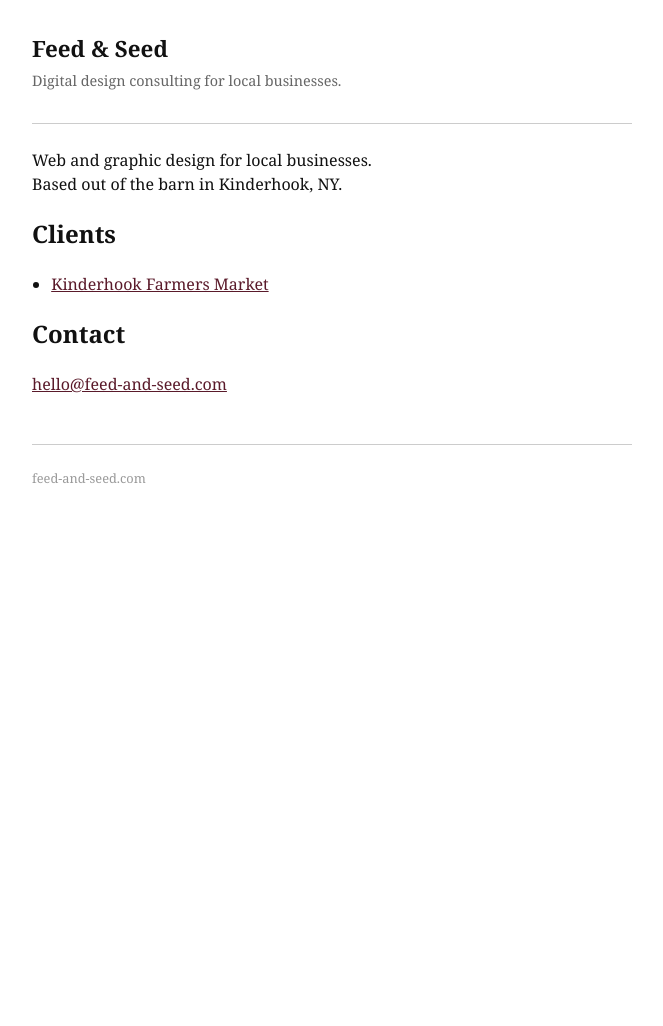
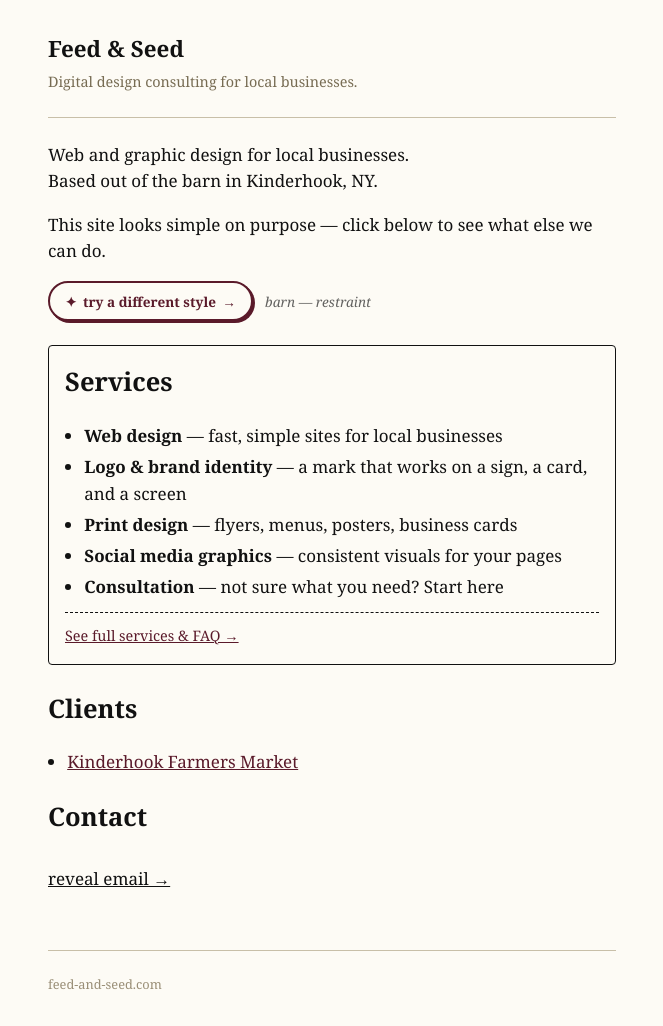
Before and after one commit to harmonicsystems/feed-and-seed, a Jekyll site: the page built from index.md, in a window 1280 px wide. Shown: the whole page, without its empty margins (308-971 px from the left). Built offline with Jekyll 4.4.1, drawn with Linux system fonts in a browser that asks for light colours; before the commit the page ends 900 px from its top, so only the background shows below that.

Commit message:
Add interactive theme switcher, services page, and obfuscated email contact
The studio site is now its own portfolio: a "try a different style" button
cycles through five complete design systems (barn / swiss / terminal /
zine / almanac), each demonstrating a distinct design principle. Theme
choice persists across pages via localStorage with no flash on reload.

Adds a static services card on the home page (always visible, themed via
each palette's H2 treatment) and a dedicated services & FAQ page. Email
addresses are assembled in JS from data attributes on click so the
mailto target never appears in the static HTML for scrapers.

Includes a Gemfile pinned to Jekyll 4.3 for local preview.

Co-Authored-By: Claude Opus 4.7 (1M context) <noreply@anthropic.com>

```diff
--- /dev/null
+++ b/Gemfile
@@ -0,0 +1,4 @@
+source "https://rubygems.org"
+
+gem "jekyll", "~> 4.3"
+gem "webrick", "~> 1.8"
--- a/_layouts/default.html
+++ b/_layouts/default.html
@@ -1,42 +1,86 @@
 <!DOCTYPE html>
-<html lang="en">
+<html lang="en" data-theme="barn">
 <head>
   <meta charset="utf-8">
   <meta name="viewport" content="width=device-width, initial-scale=1">
   <title>{{ page.title | default: site.title }}</title>
   <meta name="description" content="{{ site.description }}">
-  <style>
-    body {
-      font-family: Georgia, serif;
-      max-width: 600px;
-      margin: 2rem auto;
-      padding: 0 1rem;
-      background: #fff;
-      color: #111;
-      line-height: 1.5;
-    }
-    a { color: #5a1a2a; }
-    a:visited { color: #3a0a1a; }
-    h1 { font-size: 1.4rem; margin-bottom: 0.25rem; }
-    hr { border: none; border-top: 1px solid #ccc; margin: 1.5rem 0; }
-    .site-header { margin-bottom: 2rem; }
-    .site-header a { text-decoration: none; color: #111; }
-    .site-header p { margin: 0; font-size: 0.9rem; color: #666; }
-    ul { padding-left: 1.2rem; }
-    li { margin-bottom: 0.3rem; }
-    .footer { margin-top: 3rem; font-size: 0.8rem; color: #999; }
-  </style>
+  <link rel="stylesheet" href="{{ '/assets/style.css' | relative_url }}">
+  <script>
+    // Apply saved theme before paint to avoid flash
+    (function() {
+      try {
+        var t = localStorage.getItem('fs-theme');
+        if (t) document.documentElement.setAttribute('data-theme', t);
+      } catch (e) {}
+    })();
+  </script>
 </head>
 <body>
   <div class="site-header">
-    <h1><a href="/">Feed &amp; Seed</a></h1>
+    <h1><a href="{{ '/' | relative_url }}">Feed &amp; Seed</a></h1>
     <p>{{ site.description }}</p>
   </div>
   <hr>
-  {{ content }}
+  <main>
+    {{ content }}
+  </main>
   <div class="footer">
     <hr>
-    feed-and-seed.com
+    <div>feed-and-seed.com</div>
   </div>
+  <script>
+    (function() {
+      var themes = [
+        { id: 'barn',     label: 'barn — restraint' },
+        { id: 'swiss',    label: 'swiss — grid & hierarchy' },
+        { id: 'terminal', label: 'terminal — information density' },
+        { id: 'zine',     label: 'zine — cut & paste' },
+        { id: 'almanac',  label: 'almanac — botanical calm' }
+      ];
+      var root = document.documentElement;
+      var btn = document.getElementById('theme-cycle');
+      var label = document.getElementById('theme-label');
+
+      function currentIndex() {
+        var cur = root.getAttribute('data-theme') || 'barn';
+        for (var i = 0; i < themes.length; i++) if (themes[i].id === cur) return i;
+        return 0;
+      }
+      function render() {
+        label.textContent = themes[currentIndex()].label;
+      }
+      btn.addEventListener('click', function() {
+        var next = themes[(currentIndex() + 1) % themes.length];
+        root.setAttribute('data-theme', next.id);
+        try { localStorage.setItem('fs-theme', next.id); } catch (e) {}
+        // brief spin flourish
+        btn.classList.add('is-clicked');
+        setTimeout(function() { btn.classList.remove('is-clicked'); }, 450);
+        render();
+      });
+      render();
+    })();
+
+    // Email reveal — addresses are assembled from data attrs so
+    // they never appear in the static HTML for scrapers.
+    (function() {
+      var buttons = document.querySelectorAll('.reveal-email');
+      Array.prototype.forEach.call(buttons, function(b) {
+        b.addEventListener('click', function() {
+          var u = b.getAttribute('data-u');
+          var d = b.getAttribute('data-d');
+          if (!u || !d) return;
+          var addr = u + '@' + d;
+          // Replace button with a real link so the user can copy or click again
+          var a = document.createElement('a');
+          a.href = 'mailto:' + addr;
+          a.textContent = addr;
+          b.parentNode.replaceChild(a, b);
+          a.click();
+        });
+      });
+    })();
+  </script>
 </body>
 </html>
--- /dev/null
+++ b/assets/style.css
@@ -0,0 +1,553 @@
+/* ============================================================
+   Feed & Seed — themed stylesheet
+   Each theme is a full design system applied via [data-theme]
+   on <html>. Same markup, different clothing.
+   All themes are mobile-first; desktop layouts kick in at >=720px.
+   ============================================================ */
+
+/* ---------- shared reset ---------- */
+*, *::before, *::after { box-sizing: border-box; }
+html, body { margin: 0; padding: 0; }
+img { max-width: 100%; height: auto; display: block; }
+
+/* ---------- theme switcher UI (shared chrome) ---------- */
+/* ---------- inline theme switcher (shared chrome, themed below) ---------- */
+.theme-bar {
+  display: flex;
+  flex-wrap: wrap;
+  gap: 0.5rem 0.75rem;
+  align-items: center;
+  margin: 0.5rem 0 1.5rem;
+  font-size: 0.85rem;
+}
+.theme-cycle {
+  --tc-bg: #111;
+  --tc-fg: #fff;
+  --tc-border: #111;
+  display: inline-flex;
+  align-items: center;
+  gap: 0.4rem;
+  background: var(--tc-bg);
+  color: var(--tc-fg);
+  border: 2px solid var(--tc-border);
+  border-radius: 999px;
+  padding: 0.45rem 0.95rem;
+  font: inherit;
+  font-size: 0.85rem;
+  font-weight: 600;
+  cursor: pointer;
+  min-height: 40px;
+  transition: transform 120ms ease, box-shadow 120ms ease, background 120ms ease;
+  box-shadow: 2px 2px 0 var(--tc-border);
+}
+.theme-cycle:hover {
+  transform: translate(-1px, -1px);
+  box-shadow: 4px 4px 0 var(--tc-border);
+}
+.theme-cycle:active {
+  transform: translate(1px, 1px);
+  box-shadow: 0 0 0 var(--tc-border);
+}
+.theme-cycle-icon {
+  display: inline-block;
+  transition: transform 400ms ease;
+}
+.theme-cycle:hover .theme-cycle-icon { transform: rotate(120deg); }
+.theme-cycle.is-clicked .theme-cycle-icon { transform: rotate(360deg); }
+.theme-cycle-arrow { transition: transform 200ms ease; }
+.theme-cycle:hover .theme-cycle-arrow { transform: translateX(3px); }
+.theme-label {
+  opacity: 0.65;
+  font-style: italic;
+}
+
+/* Headings own their styling — links inside inherit, no double-decoration */
+h1 a, h2 a, h3 a {
+  color: inherit !important;
+  background: none !important;
+  border-bottom: none !important;
+  text-decoration: none;
+  padding: 0;
+}
+h1 a:hover, h2 a:hover, h3 a:hover { text-decoration: underline; }
+
+/* Reveal-email button: looks like an inline link button. JS swaps it
+   for a real <a href="mailto:..."> on click so addresses never appear
+   in the static HTML for scrapers. */
+.reveal-email {
+  background: none;
+  border: none;
+  padding: 0;
+  margin: 0;
+  font: inherit;
+  color: inherit;
+  text-decoration: underline;
+  cursor: pointer;
+  min-height: 44px;
+}
+.reveal-email:hover { opacity: 0.75; }
+
+/* Card — static container with heading + content, themed per palette */
+.card {
+  margin: 1.5rem 0;
+  padding: 0.25rem 1rem 1rem;
+  border: 1px solid currentColor;
+  border-radius: 4px;
+}
+.card > h2:first-child { margin-top: 0.75rem; }
+.card > ul { margin: 0.5rem 0 0.75rem; }
+.card > .card-link {
+  margin: 0.75rem 0 0;
+  padding-top: 0.75rem;
+  border-top: 1px dashed currentColor;
+  font-size: 0.9rem;
+}
+@media (prefers-reduced-motion: reduce) {
+  .theme-cycle, .theme-cycle-icon, .theme-cycle-arrow { transition: none; }
+  .theme-cycle:hover { transform: none; }
+}
+
+/* ============================================================
+   THEME: BARN (default) — restraint, text-first, utility
+   Inspired by the weathered white clapboard + burgundy doors
+   ============================================================ */
+[data-theme="barn"] body,
+body {
+  font-family: Georgia, "Times New Roman", serif;
+  max-width: 600px;
+  margin: 0 auto;
+  padding: 1.5rem 1.25rem 2rem;
+  background: #fdfbf5;
+  color: #111;
+  line-height: 1.55;
+  font-size: 17px;
+}
+[data-theme="barn"] a, body a { color: #5a1a2a; }
+[data-theme="barn"] a:visited, body a:visited { color: #3a0a1a; }
+[data-theme="barn"] h1 { font-size: 1.4rem; margin-bottom: 0.25rem; }
+[data-theme="barn"] hr { border: none; border-top: 1px solid #c8bfa8; margin: 1.5rem 0; }
+[data-theme="barn"] .site-header { margin-bottom: 1.5rem; }
+[data-theme="barn"] .site-header a { text-decoration: none; color: #111; }
+[data-theme="barn"] .site-header p { margin: 0; font-size: 0.9rem; color: #776c53; }
+[data-theme="barn"] ul { padding-left: 1.2rem; }
+[data-theme="barn"] li { margin-bottom: 0.3rem; }
+[data-theme="barn"] .footer { margin-top: 3rem; font-size: 0.8rem; color: #998e76; }
+[data-theme="barn"] .theme-cycle {
+  --tc-bg: #fdfbf5;
+  --tc-fg: #5a1a2a;
+  --tc-border: #5a1a2a;
+}
+[data-theme="barn"] .theme-cycle:hover { background: #5a1a2a; color: #fdfbf5; }
+
+@media (min-width: 720px) {
+  [data-theme="barn"] body, body {
+    margin: 2rem auto;
+    padding: 0 1rem;
+  }
+}
+
+/* ============================================================
+   THEME: SWISS — grid, hierarchy, typographic discipline
+   Mobile: stacked, wordmark on top. Desktop: 12-col grid.
+   ============================================================ */
+[data-theme="swiss"] body {
+  font-family: "Helvetica Neue", Helvetica, Arial, sans-serif;
+  font-weight: 400;
+  max-width: none;
+  margin: 0;
+  padding: 1.5rem 1.25rem 2rem;
+  background: #fff;
+  color: #000;
+  line-height: 1.3;
+  font-size: 16px;
+}
+[data-theme="swiss"] .site-header {
+  border-top: 4px solid #000;
+  padding-top: 0.75rem;
+  margin-bottom: 2rem;
+}
+[data-theme="swiss"] .site-header h1 {
+  font-size: clamp(2rem, 9vw, 4rem);
+  font-weight: 700;
+  letter-spacing: -0.02em;
+  margin: 0 0 0.5rem;
+  line-height: 0.95;
+}
+[data-theme="swiss"] .site-header a { color: #000; text-decoration: none; }
+[data-theme="swiss"] .site-header p {
+  font-size: 0.7rem;
+  text-transform: uppercase;
+  letter-spacing: 0.08em;
+  margin: 0;
+  color: #000;
+}
+[data-theme="swiss"] main > hr:first-child { display: none; }
+[data-theme="swiss"] h2 {
+  font-size: 0.7rem;
+  text-transform: uppercase;
+  letter-spacing: 0.1em;
+  font-weight: 700;
+  margin: 2rem 0 0.75rem;
+  border-top: 1px solid #000;
+  padding-top: 0.5rem;
+}
+[data-theme="swiss"] p { font-size: 1rem; max-width: 36em; margin: 0 0 1rem; }
+[data-theme="swiss"] a { color: #e63946; text-decoration: none; border-bottom: 1px solid #e63946; }
+[data-theme="swiss"] ul { list-style: none; padding: 0; margin: 0; }
+[data-theme="swiss"] li {
+  padding: 0.5rem 0;
+  border-bottom: 1px solid #000;
+  font-size: 0.95rem;
+}
+[data-theme="swiss"] hr { display: none; }
+[data-theme="swiss"] .footer {
+  font-size: 0.7rem;
+  text-transform: uppercase;
+  letter-spacing: 0.1em;
+  margin-top: 3rem;
+  padding-top: 1rem;
+  border-top: 1px solid #000;
+}
+[data-theme="swiss"] .footer hr { display: none; }
+
+@media (min-width: 720px) {
+  [data-theme="swiss"] body {
+    padding: 3rem 2rem 2rem;
+    display: grid;
+    grid-template-columns: repeat(12, 1fr);
+    grid-column-gap: 1.5rem;
+    grid-row-gap: 0;
+    min-height: 100vh;
+  }
+  [data-theme="swiss"] .site-header {
+    grid-column: 1 / -1;
+    margin-bottom: 3rem;
+  }
+  [data-theme="swiss"] main { grid-column: 4 / span 7; }
+  [data-theme="swiss"] .footer { grid-column: 1 / -1; }
+}
+[data-theme="swiss"] .theme-cycle {
+  --tc-bg: #fff;
+  --tc-fg: #000;
+  --tc-border: #000;
+  border-radius: 0;          /* swiss: no rounded corners */
+  text-transform: uppercase;
+  letter-spacing: 0.08em;
+  font-size: 0.7rem;
+}
+[data-theme="swiss"] .theme-cycle:hover { background: #e63946; color: #fff; --tc-border: #e63946; }
+[data-theme="swiss"] .theme-label { text-transform: uppercase; letter-spacing: 0.08em; font-style: normal; }
+
+/* ============================================================
+   THEME: TERMINAL — monospace, green on black, info density
+   ============================================================ */
+[data-theme="terminal"] body {
+  font-family: "SF Mono", "Menlo", "Consolas", monospace;
+  max-width: 72ch;
+  margin: 0 auto;
+  padding: 1rem 1rem 2rem;
+  background: #141814;        /* soft near-black with green tint */
+  color: #b5c7b0;             /* muted sage — easy on the eyes */
+  line-height: 1.5;
+  font-size: 15px;
+  word-wrap: break-word;
+  overflow-wrap: break-word;
+}
+[data-theme="terminal"] body::before {
+  content: "feed-and-seed.com ~ $ cat index.md";
+  display: block;
+  color: #6b7d68;             /* dim prompt */
+  margin-bottom: 1.25rem;
+  font-size: 0.85em;
+}
+[data-theme="terminal"] .site-header { margin-bottom: 1rem; }
+[data-theme="terminal"] .site-header h1 { font-size: 1rem; margin: 0; font-weight: normal; }
+[data-theme="terminal"] .site-header h1::before { content: "# "; color: #6b7d68; }
+[data-theme="terminal"] .site-header a { color: #d4dbc8; text-decoration: none; } /* slightly brighter for the wordmark */
+[data-theme="terminal"] .site-header p { margin: 0; color: #6b7d68; }
+[data-theme="terminal"] .site-header p::before { content: "> "; }
+[data-theme="terminal"] h2 { font-size: 1rem; font-weight: normal; margin: 1.5rem 0 0.5rem; }
+[data-theme="terminal"] h2::before { content: "## "; color: #6b7d68; }
+[data-theme="terminal"] a { color: #9bb8c9; text-decoration: underline; } /* muted dusty blue */
+[data-theme="terminal"] a:visited { color: #b8a8c9; }                       /* muted lavender */
+[data-theme="terminal"] hr {
+  border: none;
+  color: #2a2e2a;
+  text-align: left;
+  height: auto;
+  margin: 1rem 0;
+  overflow: hidden;
+  white-space: nowrap;
+}
+[data-theme="terminal"] hr::before {
+  content: "----------------------------------------------------------------";
+  color: #2a2e2a;
+}
+[data-theme="terminal"] ul { padding-left: 0; list-style: none; }
+[data-theme="terminal"] li::before { content: "- "; color: #6b7d68; }
+[data-theme="terminal"] .footer { margin-top: 2rem; color: #6b7d68; font-size: 0.85em; }
+[data-theme="terminal"] .footer::before { content: "$ "; }
+[data-theme="terminal"] .theme-cycle {
+  --tc-bg: transparent;
+  --tc-fg: #9bb8c9;
+  --tc-border: #6b7d68;
+  border-radius: 0;
+  font-family: inherit;
+  font-weight: normal;
+  box-shadow: none;
+}
+[data-theme="terminal"] .theme-cycle::before { content: "$ "; color: #6b7d68; }
+[data-theme="terminal"] .theme-cycle:hover { background: #1a1f1a; color: #d4dbc8; --tc-border: #9bb8c9; box-shadow: none; transform: none; }
+[data-theme="terminal"] .theme-cycle:active { transform: none; box-shadow: none; }
+[data-theme="terminal"] .theme-label { color: #6b7d68; font-style: normal; }
+
+@media (min-width: 720px) {
+  [data-theme="terminal"] body { font-size: 14px; padding: 2rem 1.5rem; }
+}
+
+/* ============================================================
+   THEME: ZINE — cut & paste, photocopy, marker
+   Mild rotations, high-contrast headlines, taped-on feel.
+   Kept subtle so it's playful, not chaotic.
+   ============================================================ */
+/* Zine palette: riso-inspired
+   --zine-paper: warm butter yellow
+   --zine-ink:   deep teal-navy (primary text & rules)
+   --zine-copper: warm copper dot / accent
+   --zine-dusk:  softer teal for secondary */
+[data-theme="zine"] body {
+  --zine-paper: #f4d85a;
+  --zine-ink:   #1e3b4d;
+  --zine-copper:#b8713a;
+  --zine-dusk:  #365a6b;
+  font-family: Georgia, "Times New Roman", serif;
+  max-width: 620px;
+  margin: 0 auto;
+  padding: 1.5rem 1.25rem 3rem;
+  background: var(--zine-paper);
+  color: var(--zine-ink);
+  line-height: 1.55;
+  font-size: 17px;
+  /* riso misregistration grain — two faint offset dot fields */
+  background-image:
+    radial-gradient(rgba(30,59,77,0.10) 1px, transparent 1px),
+    radial-gradient(rgba(184,113,58,0.10) 1px, transparent 1px);
+  background-size: 4px 4px, 9px 9px;
+  background-position: 0 0, 2px 3px;
+}
+[data-theme="zine"] .site-header {
+  padding: 0.5rem 0 1.25rem;
+  margin: 0 0 1.75rem;
+  border-bottom: 2px solid var(--zine-ink);
+  position: relative;
+  transform: rotate(-0.4deg);
+}
+[data-theme="zine"] .site-header::before {
+  /* copper stamp dot */
+  content: "";
+  position: absolute;
+  top: 0.25rem; right: 0.5rem;
+  width: 14px; height: 14px;
+  background: var(--zine-copper);
+  border-radius: 50%;
+  box-shadow: 22px 8px 0 -4px rgba(54,90,107,0.7);
+}
+[data-theme="zine"] .site-header h1 {
+  font-family: "Impact", "Helvetica Neue", sans-serif;
+  font-size: clamp(2.5rem, 11vw, 4.25rem);
+  letter-spacing: 0.04em;
+  text-transform: uppercase;
+  margin: 0;
+  line-height: 0.95;
+  /* outlined "stamped" letters like the riso print */
+  color: transparent;
+  -webkit-text-stroke: 2px var(--zine-ink);
+}
+[data-theme="zine"] .site-header a { color: inherit; text-decoration: none; }
+[data-theme="zine"] .site-header p {
+  margin: 0.5rem 0 0;
+  font-family: Georgia, serif;
+  font-style: italic;
+  font-size: 0.95rem;
+  color: var(--zine-dusk);
+}
+[data-theme="zine"] main > hr:first-child { display: none; }
+[data-theme="zine"] h2 {
+  font-family: "Impact", "Helvetica Neue", sans-serif;
+  text-transform: uppercase;
+  font-size: 1.5rem;
+  letter-spacing: 0.06em;
+  margin: 2rem 0 0.5rem;
+  display: inline-block;
+  background: var(--zine-ink);
+  color: var(--zine-paper);
+  padding: 0.2rem 0.6rem;
+  transform: rotate(-0.8deg);
+}
+[data-theme="zine"] p { margin: 0 0 1rem; }
+[data-theme="zine"] a {
+  color: var(--zine-ink);
+  text-decoration: none;
+  background: linear-gradient(var(--zine-copper), var(--zine-copper)) no-repeat;
+  background-size: 100% 3px;
+  background-position: 0 100%;
+  padding: 0 1px 1px;
+}
+[data-theme="zine"] a:hover {
+  background: var(--zine-ink);
+  background-size: 100% 100%;
+  color: var(--zine-paper);
+}
+[data-theme="zine"] a:visited { color: var(--zine-dusk); }
+[data-theme="zine"] hr {
+  border: none;
+  height: 0;
+  border-top: 2px dashed var(--zine-ink);
+  margin: 1.5rem 0;
+}
+[data-theme="zine"] ul { padding-left: 1.4rem; list-style: none; }
+[data-theme="zine"] li { margin-bottom: 0.4rem; position: relative; }
+[data-theme="zine"] li::before {
+  content: "✦";
+  position: absolute;
+  left: -1.4rem;
+  color: var(--zine-copper);
+}
+[data-theme="zine"] .footer {
+  margin-top: 2.5rem;
+  font-family: "Courier New", monospace;
+  font-size: 0.8rem;
+  color: var(--zine-dusk);
+  transform: rotate(0.3deg);
+}
+[data-theme="zine"] .footer hr { border-top-color: var(--zine-dusk); }
+[data-theme="zine"] .theme-cycle {
+  --tc-bg: var(--zine-paper);
+  --tc-fg: var(--zine-ink);
+  --tc-border: var(--zine-ink);
+  font-family: "Impact", "Helvetica Neue", sans-serif;
+  text-transform: uppercase;
+  letter-spacing: 0.05em;
+  border-radius: 0;
+  transform: rotate(-1deg);
+}
+[data-theme="zine"] .theme-cycle:hover { background: var(--zine-ink); color: var(--zine-paper); transform: rotate(-1deg) translate(-1px, -1px); }
+[data-theme="zine"] .theme-cycle-icon { color: var(--zine-copper); }
+[data-theme="zine"] .theme-label { color: var(--zine-dusk); }
+
+@media (min-width: 720px) {
+  [data-theme="zine"] body { padding-top: 2.5rem; }
+}
+
+/* ============================================================
+   THEME: ALMANAC — seed-catalog, botanical, woodcut restraint
+   Warm cream, sage + ochre, engraving-style ornaments
+   ============================================================ */
+/* Collegiate — university press, left-aligned journal discipline.
+   Forest-green primary, muted oxblood accent, restrained ornament. */
+[data-theme="almanac"] body {
+  --col-paper:  #f3ecd8;
+  --col-ink:    #1f2a17;   /* near-black forest */
+  --col-moss:   #4a5a32;   /* deep moss */
+  --col-blood:  #7a2b28;   /* muted oxblood accent */
+  --col-dim:    #7a7460;
+  font-family: "Iowan Old Style", "Palatino Linotype", "Palatino", "Georgia", serif;
+  max-width: 640px;
+  margin: 0 auto;
+  padding: 2rem 1.5rem 3rem;
+  background: var(--col-paper);
+  color: var(--col-ink);
+  line-height: 1.55;
+  font-size: 17px;
+}
+[data-theme="almanac"] .site-header {
+  text-align: center;
+  margin-bottom: 2.25rem;
+  padding-bottom: 0.75rem;
+  border-bottom: 3px double var(--col-ink);
+}
+[data-theme="almanac"] .site-header h1 {
+  font-size: clamp(1.75rem, 5vw, 2.25rem);
+  font-weight: normal;
+  font-variant: small-caps;
+  letter-spacing: 0.12em;
+  margin: 0;
+  color: var(--col-ink);
+}
+[data-theme="almanac"] .site-header a { color: inherit; text-decoration: none; }
+[data-theme="almanac"] .site-header p {
+  margin: 0.35rem 0 0;
+  font-style: italic;
+  color: var(--col-dim);
+  font-size: 0.95rem;
+}
+[data-theme="almanac"] main > hr:first-child { display: none; }
+[data-theme="almanac"] main > p:first-of-type::first-letter {
+  font-family: "Iowan Old Style", "Palatino", Georgia, serif;
+  font-size: 3rem;
+  float: left;
+  line-height: 0.85;
+  padding: 0.35rem 0.45rem 0 0;
+  color: var(--col-blood);
+  font-weight: normal;
+}
+[data-theme="almanac"] h2 {
+  font-family: inherit;
+  font-weight: normal;
+  font-variant: small-caps;
+  letter-spacing: 0.14em;
+  font-size: 0.95rem;
+  margin: 2rem 0 0.65rem;
+  padding-bottom: 0.25rem;
+  color: var(--col-moss);
+  border-bottom: 1px solid var(--col-moss);
+  text-align: left;
+}
+[data-theme="almanac"] p { margin: 0 0 0.9rem; }
+[data-theme="almanac"] a {
+  color: var(--col-blood);
+  text-decoration: none;
+  border-bottom: 1px solid rgba(122, 43, 40, 0.35);
+}
+[data-theme="almanac"] a:hover { border-bottom-color: var(--col-blood); }
+[data-theme="almanac"] a:visited { color: var(--col-moss); border-bottom-color: rgba(74, 90, 50, 0.35); }
+[data-theme="almanac"] hr {
+  border: none;
+  height: 0;
+  border-top: 1px solid var(--col-ink);
+  border-bottom: 1px solid var(--col-ink);
+  padding-top: 2px;
+  margin: 1.25rem 0;
+}
+[data-theme="almanac"] ul {
+  list-style: none;
+  padding-left: 1rem;
+  margin: 0.25rem 0 1rem;
+}
+[data-theme="almanac"] li { margin: 0.2rem 0; }
+[data-theme="almanac"] li::before {
+  content: "§ ";
+  color: var(--col-moss);
+  font-style: italic;
+}
+[data-theme="almanac"] .footer {
+  margin-top: 2.5rem;
+  font-size: 0.8rem;
+  font-variant: small-caps;
+  letter-spacing: 0.1em;
+  color: var(--col-dim);
+  text-align: center;
+}
+[data-theme="almanac"] .footer hr { margin-bottom: 1rem; }
+[data-theme="almanac"] .theme-cycle {
+  --tc-bg: var(--col-paper);
+  --tc-fg: var(--col-blood);
+  --tc-border: var(--col-blood);
+  font-variant: small-caps;
+  letter-spacing: 0.1em;
+  font-weight: normal;
+  font-size: 0.8rem;
+}
+[data-theme="almanac"] .theme-cycle:hover { background: var(--col-blood); color: var(--col-paper); }
+[data-theme="almanac"] .theme-cycle-icon { color: var(--col-moss); }
+[data-theme="almanac"] .theme-label { color: var(--col-dim); }
--- a/index.md
+++ b/index.md
@@ -6,10 +6,35 @@ title: Feed & Seed
 Web and graphic design for local businesses.
 Based out of the barn in Kinderhook, NY.
 
+This site looks simple on purpose — click below to see what else we can do.
+
+<div class="theme-bar">
+  <button type="button" id="theme-cycle" class="theme-cycle">
+    <span class="theme-cycle-icon" aria-hidden="true">✦</span>
+    <span class="theme-cycle-text">try a different style</span>
+    <span class="theme-cycle-arrow" aria-hidden="true">→</span>
+  </button>
+  <span class="theme-label" id="theme-label"></span>
+</div>
+
+<div class="card">
+  <h2>Services</h2>
+  <ul>
+    <li><strong>Web design</strong> — fast, simple sites for local businesses</li>
+    <li><strong>Logo &amp; brand identity</strong> — a mark that works on a sign, a card, and a screen</li>
+    <li><strong>Print design</strong> — flyers, menus, posters, business cards</li>
+    <li><strong>Social media graphics</strong> — consistent visuals for your pages</li>
+    <li><strong>Consultation</strong> — not sure what you need? Start here</li>
+  </ul>
+  <p class="card-link"><a href="{{ '/services' | relative_url }}">See full services &amp; FAQ →</a></p>
+</div>
+
 ## Clients
 
 - [Kinderhook Farmers Market](https://harmonicsystems.github.io/market/)
 
 ## Contact
 
-[hello@feed-and-seed.com](mailto:hello@feed-and-seed.com)
+<button type="button" class="reveal-email" data-u="harmonicsystemsio" data-d="gmail.com">
+  reveal email →
+</button>
```
Also changed, not shown: services.md (added, +47 -0 lines), 1 other file.
